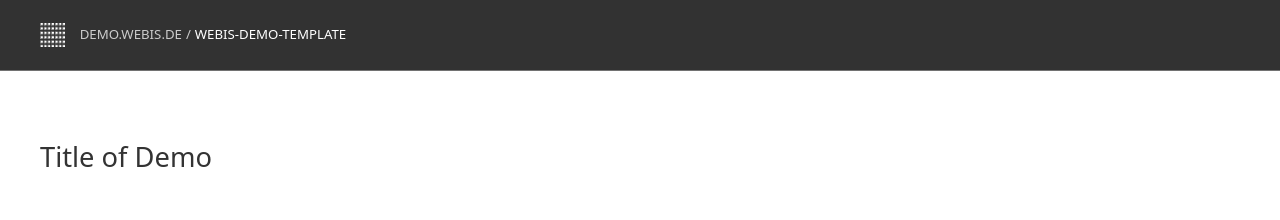
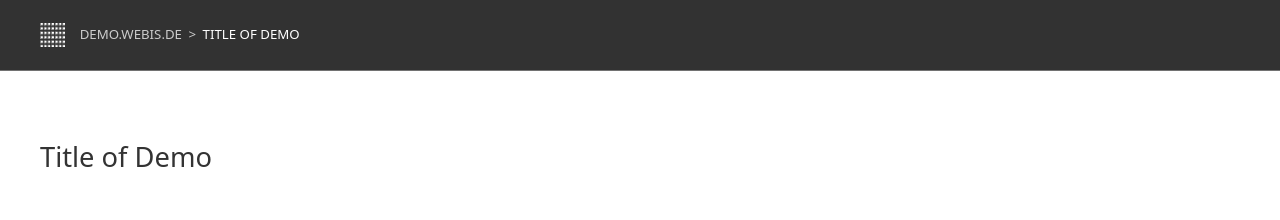
Before and after one commit to webis-de/webis-de-assets, a Jekyll site: the page built from templates/demo.html, in a window 1280 px wide. Shown: the top 220 px of the page. Built offline with Jekyll 4.4.1, drawn with Linux system fonts in a browser that asks for light colours.

Commit message:
Update demo layout, template and CSS

```diff
--- a/_layouts/demo.html
+++ b/_layouts/demo.html
@@ -27,9 +27,8 @@
                     <a href="https://demo.webis.de/"><img src="https://assets.webis.de/img/webis-logo.png" alt="Webis Logo" class="uk-logo">demo.webis.de</a>
                 </li>
                 <li class="uk-active">
-                    <!-- If using Jekyll/Liquid: Make sure to set the "demotitle:" variable in your demo page's front matter!
+                    <!-- If using Jekyll/Liquid: Make sure to set the "demotitle:" variable in your demo page's front matter.
                          If using this layout manually: Insert your demo title here.
-                         Lowercase, hyphens as word separators.
                     -->
                     <a class="path" href="#">{{ page.demotitle }}</a>
                 </li>
--- a/_sass/_global.scss
+++ b/_sass/_global.scss
@@ -112,12 +112,10 @@ svg.text-logo text {
         }
 
         &.path {
-            color: #fff;
-
             &::before {
-                padding-left: 0.3rem;
-                letter-spacing: 0.3rem;
-                content: "/";
+                padding-left: 0.5rem;
+                letter-spacing: 0.5rem;
+                content: ">";
                 color: $header-link-color !important;
             }
         }
--- a/templates/demo.html
+++ b/templates/demo.html
@@ -3,7 +3,7 @@ layout: demo # change depending on what site this page belongs to
 # nav_active: research # change depending on what site this page belongs to
 title: Webis Demo Webis-Demo-Title
 description: Short description of the Demo
-demotitle: webis-demo-template # IMPORTANT: Set this variable to the title of your demo, lowercase with hyphens as word separators.
+demotitle: Title of Demo
 ---
 
 <script type="application/ld+json">
@@ -52,7 +52,7 @@ demotitle: webis-demo-template # IMPORTANT: Set this variable to the title of yo
 
 <main class="uk-section uk-section-default">
     <div class="uk-container">
-        <h1>Title of Demo</h1>
+        <h1>{{ page.demotitle }}</h1>
     </div>
 
     <!-- DEMO CONTENT GOES HERE -->
```
